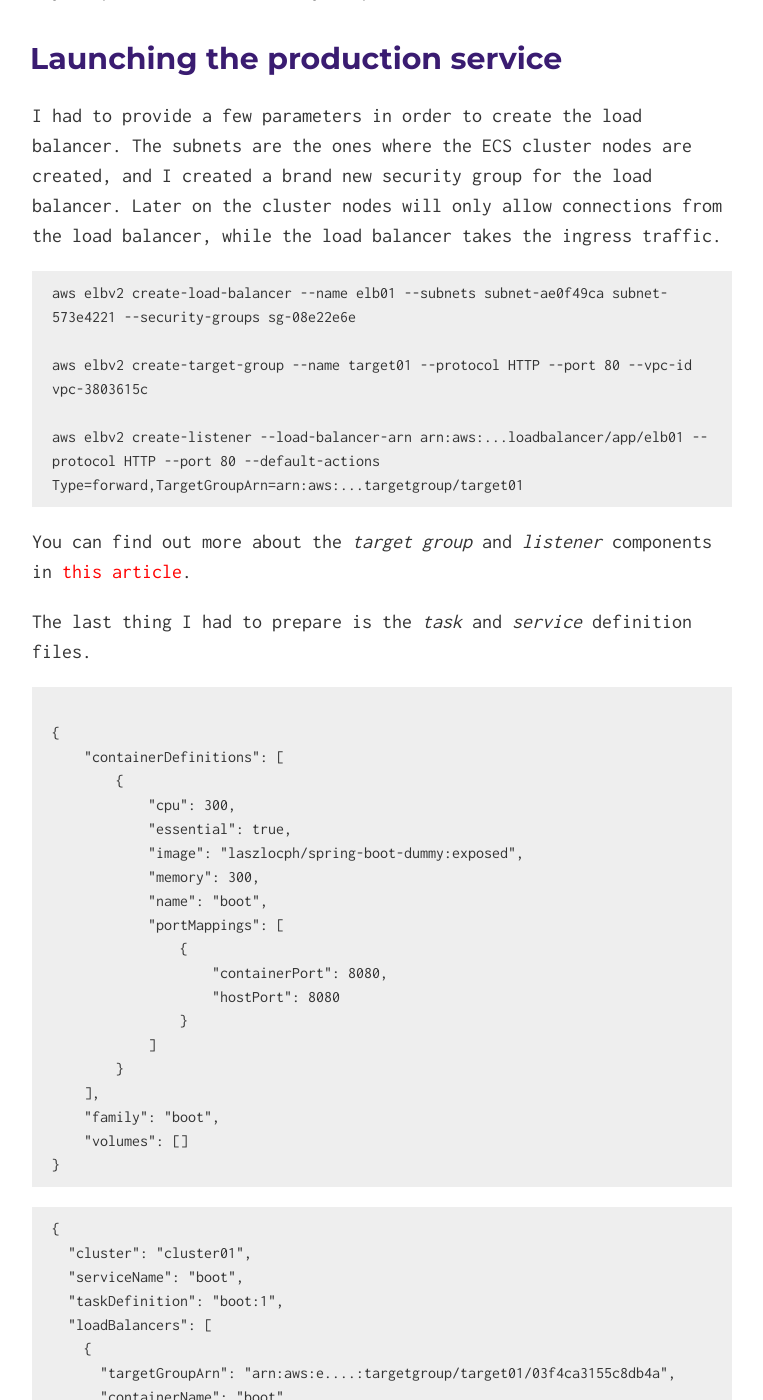
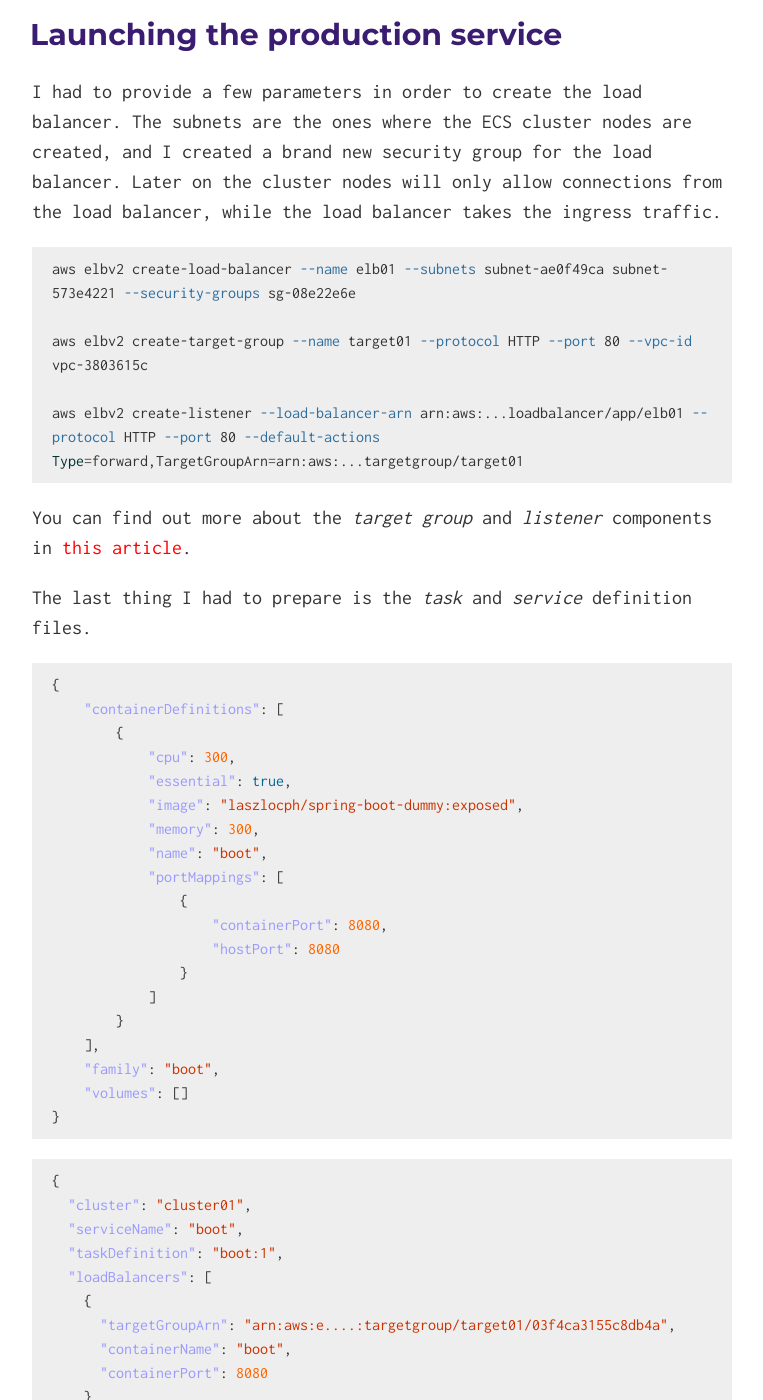
Before and after one commit to laszlocph/website, a Jekyll site: the page built from _posts/2016-10-21-Docker-cluster-management-on-AWS.md, in a window 1280 px wide and 1400 px high, scrolled down 6143 px. Shown: the whole window, without its empty margins (258-1021 px from the left). Built offline with Jekyll 4.4.1, drawn with Linux system fonts in a browser that asks for light colours; nearby versions of some CDN libraries; some of the changed text lies outside the part shown.

Commit message:
Highlights

````diff
--- a/_posts/2016-10-21-Docker-cluster-management-on-AWS.md
+++ b/_posts/2016-10-21-Docker-cluster-management-on-AWS.md
@@ -47,11 +47,10 @@ ECS has a very straightforward [documentation](http://docs.aws.amazon.com/Amazon
 I generally favor scripts and configuration management tools simply because it's easier to recreate and automate the work later on.
 For the sake of fewer moving parts I created my first cluster through the [AWS CLI](http://docs.aws.amazon.com/cli/latest/userguide/tutorial-ec2-ubuntu.html) and didn't use tools like Ansible, Cloudformation or Terraform.
 
-<pre>
+```bash
 ecs-cli configure --region eu-west-1 --cluster cluster01
 ecs-cli up --keypair ecs --capability-iam --size 2 --instance-type t2.micro
-
-</pre>
+```
 
 The above two commands create a complete ECS cluster with all the network infrastructure it requires. It uses a CloudFormation template in the background, where you can validate the actual complexity of the stack.
 
@@ -69,19 +68,19 @@ ECS has two primitives to work with: *services* and *tasks*.
 
 Once the cluster is running, I start up the environment defined in the docker-compose.yml file.
 
-<pre>
+```bash
 ecs-cli compose service up
-</pre>
+```
 
 It creates the required *task* definitions from the compose file and also creates a *service*.
 
 Similarly to Docker Compose, I can check the status, or stop the environment with the *ecs-cli compose service ps* and *ecs-cli compose service stop* commands. It also shows where can I access the exposed port.
 
-<pre>
+```bash
 .../web-python  RUNNING  52.210.151.19:5000->5000/tcp  ...-multi-env:2
 .../boot        RUNNING                                ...-multi-env:2
 .../redis       RUNNING                                ...-multi-env:2
-</pre>
+```
 
 At this point the service is accessible on the displayed IP, I only have to do a small modification in the AWS Security Group because I use a non standard port. And while I'm there, I make sure that the service is only accessible to me. That you can do by limiting the incoming traffic to your office IP, but I rather suggest to set up VPN  access for higher security.
 
@@ -124,19 +123,19 @@ This combined with the new **path based routing** in ELB, and the ability to run
 
 I had to provide a few parameters in order to create the load balancer. The subnets are the ones where the ECS cluster nodes are created, and I created a brand new security group for the load balancer. Later on the cluster nodes will only allow connections from the load balancer, while the load balancer takes the ingress traffic.
 
-<pre>
+```bash
 aws elbv2 create-load-balancer --name elb01 --subnets subnet-ae0f49ca subnet-573e4221 --security-groups sg-08e22e6e
 
 aws elbv2 create-target-group --name target01 --protocol HTTP --port 80 --vpc-id vpc-3803615c
 
 aws elbv2 create-listener --load-balancer-arn arn:aws:...loadbalancer/app/elb01 --protocol HTTP --port 80 --default-actions Type=forward,TargetGroupArn=arn:aws:...targetgroup/target01
-</pre>
+```
 
 You can find out more about the  *target group* and *listener* components in [this article](https://aws.amazon.com/blogs/compute/microservice-delivery-with-amazon-ecs-and-application-load-balancers/).
 
 The last thing I had to prepare is the *task* and *service* definition files.
 
-<pre>
+```json
 {
     "containerDefinitions": [
         {
@@ -156,9 +155,9 @@ The last thing I had to prepare is the *task* and *service* definition files.
     "family": "boot",
     "volumes": []
 }
-</pre>
+```
 
-<pre>
+```json
 {
   "cluster": "cluster01",
   "serviceName": "boot",
@@ -178,21 +177,21 @@ The last thing I had to prepare is the *task* and *service* definition files.
     "minimumHealthyPercent": 50
   }
 }
-</pre>
+```
 
 Both were based on a blank definition generated by
 
-<pre>
+```bash
 aws ecs register-task-definition --generate-cli-skeleton
 aws ecs create-service --generate-cli-skeleton
-</pre>
+```
 
 commands respectively, but I also had success using [this container transform utility](https://github.com/micahhausler/container-transform) that transforms Docker Compose files to ECS task definitions, or Kubernetes Pods, if that's what you need.
 
-<pre>
+```bash
 aws ecs register-task-definition --cli-input-json file://boot-task.json
 aws ecs create-service --cli-input-json file://boot-service.json
-</pre>
+```
 
 After registering the task and service in ECS, the container instances get registered in the ELB Target Group and the service is available on load balancer's hostname.
 
@@ -203,9 +202,9 @@ After registering the task and service in ECS, the container instances get regis
 
 Deploying a new version of the service requires to update the service definition. Then the changes are shown in the ECS logs.
 
-<pre>
+```bash
 aws ecs update-service --cluster cluster01 --service arn:aws:ecs:eu-west-1:782027979363:service/boot --task-definition boot:2
-</pre>
+```
 
 ![Event log](images/events.png)
 
````
Also changed, not shown: _posts/2016-10-12-Mastering-test-environments-with-Docker.md (+12 -13 lines), _posts/2016-11-28-Attack-your-cloud-bill.md (+2 -2 lines), _posts/2017-05-26-Rancher-Kubernetes-persistence-with-GlusterFS.md (+10 -10 lines).
